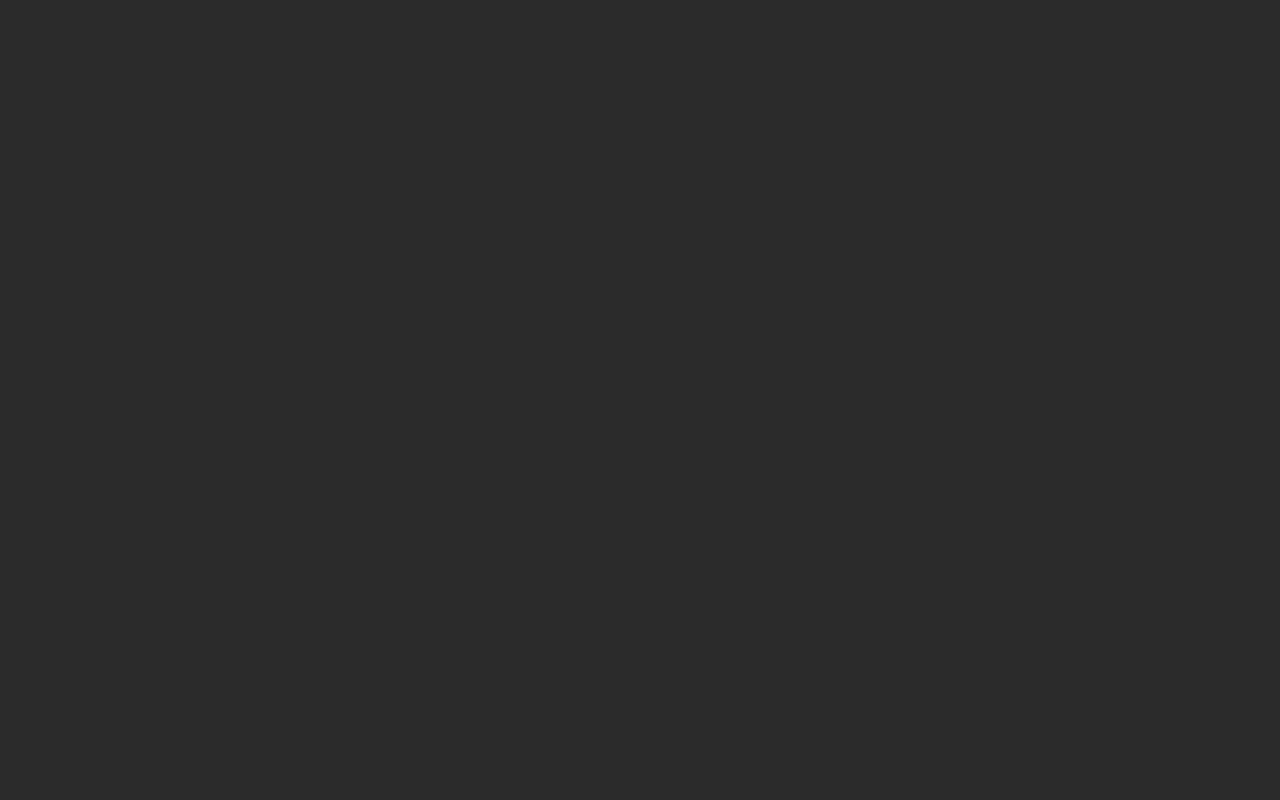
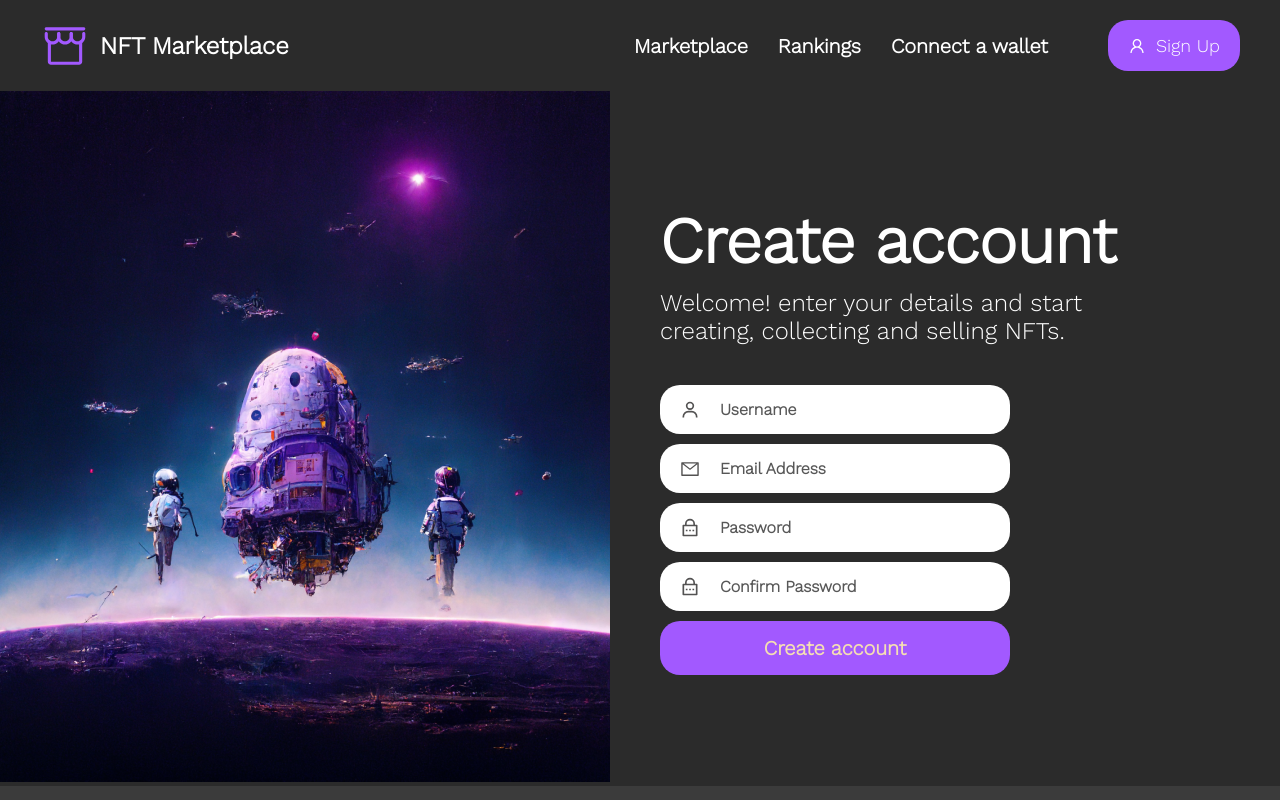
Before and after one commit to Shakhmurad7/gameStore, a React (Vite) app: page /SingUP in a window 1280 px wide. Before the commit this address had no page. Shown: the top 800 px of the page. Built offline with nearby package versions, Linux system fonts and the light colour scheme.

Commit message:
add sing-up

```diff
--- a/src/App.tsx
+++ b/src/App.tsx
@@ -3,6 +3,7 @@ import Home from "./pages/Home/home"
 import About from "./pages/About/about"
 import Connect from "./pages/Connect/connect"
 import Single from "./layout/single"
+import SingUP from "./pages/Sing-up/singUP"
 
 function App() {
 
@@ -13,6 +14,7 @@ function App() {
       <Route path="/" element={<Home/>} />
       <Route path="/about" element={<About/>} />
       <Route path="/connect" element={<Connect/>} />
+      <Route path="/SingUP" element={<SingUP/>} />
       <Route path="/connect/:id" element={<Single/>} />
     </Routes>
    </>
--- a/src/layout/header.tsx
+++ b/src/layout/header.tsx
@@ -14,10 +14,12 @@ function Header() {
       <div className="header-right">
         <Navbar/>
             <Link to={'/contact'}>
+            <Link to={'/SingUP'} >
           <div className="sing-up">
               <AiOutlineUser/>
               <p>Sign Up</p>
           </div>
+            </Link>
             </Link>
       </div>
    </div>
--- a/src/pages/Home/index.module.css
+++ b/src/pages/Home/index.module.css
@@ -274,10 +274,10 @@
 
 /* -----section-CartBlock----- */
 .section-cart-block{
-  padding: 0px 150px;
+  padding: 0px 240px;
   display: flex;
   gap: 70px;
-
+  align-items: center;
 }
 .section-cartblock-col{
   background-color:#3B3B3B;
@@ -285,7 +285,6 @@
   width: 100%;
   max-width: 1900px;
   color: white;
-  justify-content:center;
   display: flex;
   flex-direction: column;
   gap: 50px;
--- /dev/null
+++ b/src/pages/Sing-up/sing.module.css
@@ -0,0 +1,59 @@
+.contaner-sing{
+    display: flex;
+    align-items: center;
+    gap: 50px;
+    color: white;
+}
+.sing-text{
+    display: flex;
+    flex-direction: column;
+    gap: 10px;
+}
+
+.sing-text p{
+    font-size:1.5rem;
+    width: 100%;
+    max-width: 500px;
+}
+.sing-text h1{
+    font-size: 4rem;
+}
+.sing-input button{
+    background-color:
+    #A259FF;
+    color: wheat;
+    font-weight: 700;
+    font-size: 20px;
+}
+.sing-input input , .sing-input button{
+    width: 70%;
+    outline: none;
+    border: none;
+    padding: 15px;
+    border-radius: 20px;
+
+}
+.sing-input input{
+    font-size: 16px;
+    padding-left: 60px;
+}
+.sing-input input::placeholder{
+    color: rgb(87, 87, 87);
+    font-weight: 700;
+}
+.sing-input{
+    padding-top:30px;
+    display: flex;
+    flex-direction: column;
+    gap: 10px;
+}
+.input-block-1{
+    position: relative;
+}
+.BiUser , .AiOutlineMail , .RiLockPasswordLine{
+    font-size: 20px;
+    color: rgb(83, 82, 82);
+    position: absolute;
+    top: 15px;
+    left:20px;
+}
--- /dev/null
+++ b/src/pages/Sing-up/singUP.tsx
@@ -0,0 +1,47 @@
+import PageContainer from "../../companents/pageContainer"
+import style from './sing.module.css'
+import { BiUser } from "react-icons/bi";
+import { AiOutlineMail } from "react-icons/ai";
+import { RiLockPasswordLine } from "react-icons/ri";
+
+function SingUP() {
+  return (
+    <PageContainer>
+        <div className={style['contaner-sing']}>
+          <div className={style['sing-img']}>
+              <img src={'./img/Image Placeholder (19).png'} />
+          </div>
+          <div className={style['sing-text']}>
+              <h1>Create account</h1>
+              <p>Welcome! enter your details and start creating, collecting and selling NFTs.</p>
+              <div className={style['sing-input']}>
+
+                <div className={style['input-block-1']}>
+                  <input type="text"  placeholder="Username" />
+                  <div className={style['BiUser']}><BiUser/></div>
+                </div>
+
+                <div className={style['input-block-1']}>
+                  <input type="email" placeholder="Email Address"  />
+                  <div className={style['AiOutlineMail']}> <AiOutlineMail/></div>
+                </div>
+
+                <div className={style['input-block-1']}>
+                  <input type="password"  placeholder="Password" />
+                  <div className={style['RiLockPasswordLine']}> <RiLockPasswordLine/></div>
+                </div>
+
+                <div className={style['input-block-1']}>
+                  <input type="password"  placeholder="Confirm Password" />
+                  <div className={style['RiLockPasswordLine']}> <RiLockPasswordLine/></div>
+                </div>
+
+                <button>Create account</button>
+              </div>
+          </div>
+        </div>
+    </PageContainer>
+  )
+}
+
+export default SingUP
```
Also changed, not shown: public/img/Image Placeholder (19).png (added), vercel.json (added).
